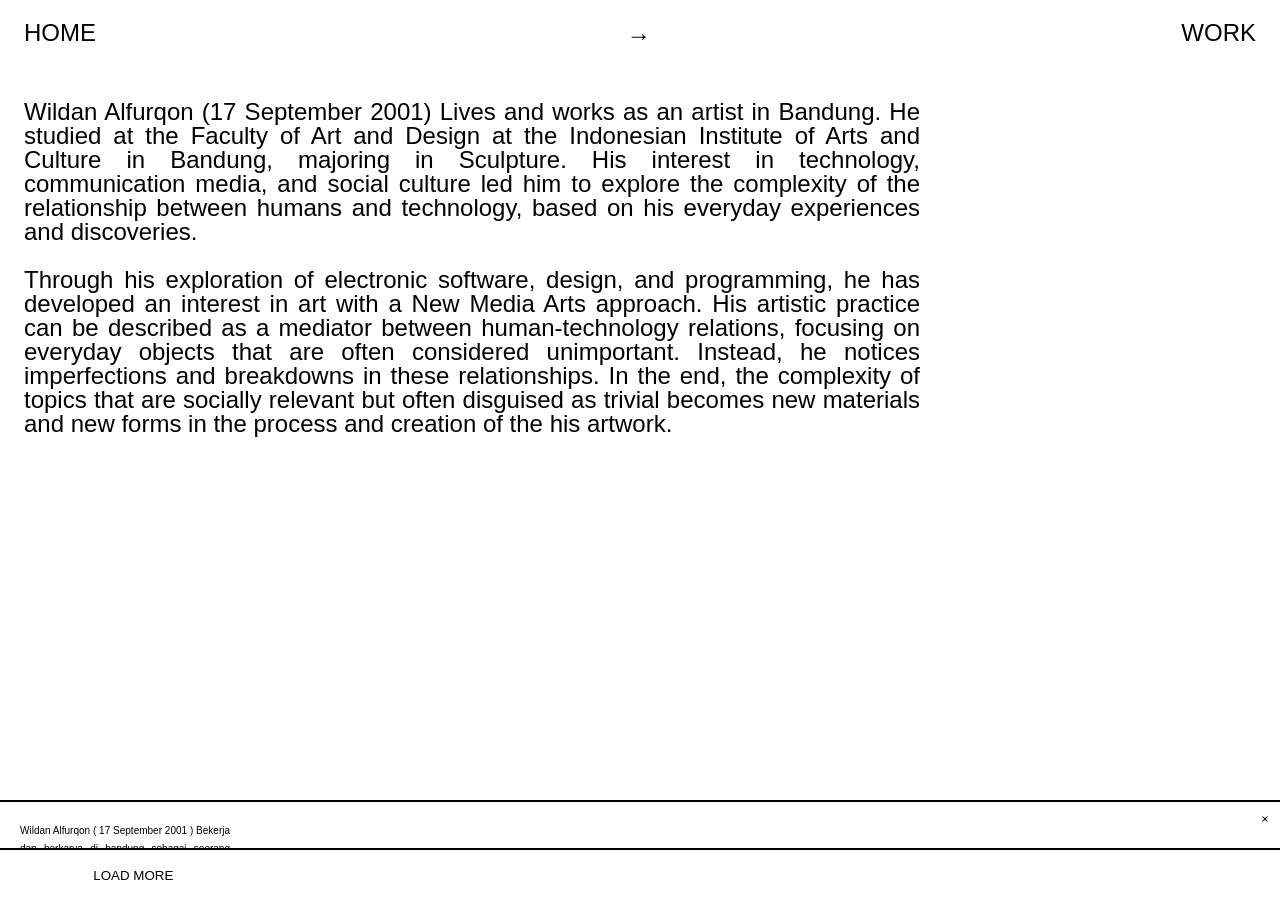
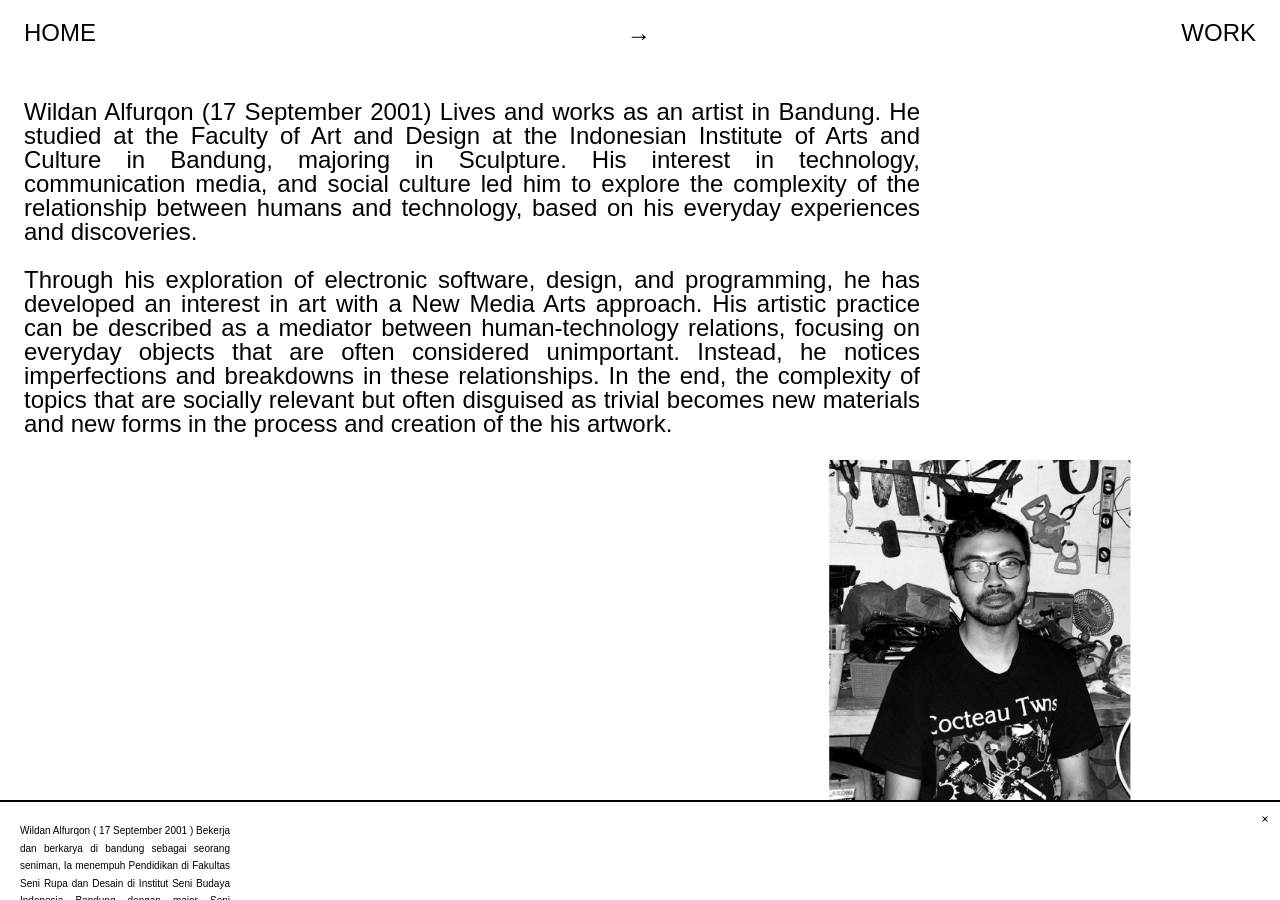
Before and after one commit to wildanalfurqon/Portfolio, a plain HTML site: page about.html in a window 1280 px wide. Drawn offline with nearby package versions, Linux system fonts and the light colour scheme.

Commit message:
Update about.html

```diff
--- a/about.html
+++ b/about.html
@@ -39,7 +39,7 @@
 
           </div>
           <div class="product-look">
-            <img src="Profile13.png" alt="" />
+            <img src="Profile133.png" alt="" />
           </div>
         </div>
       </div>
```
